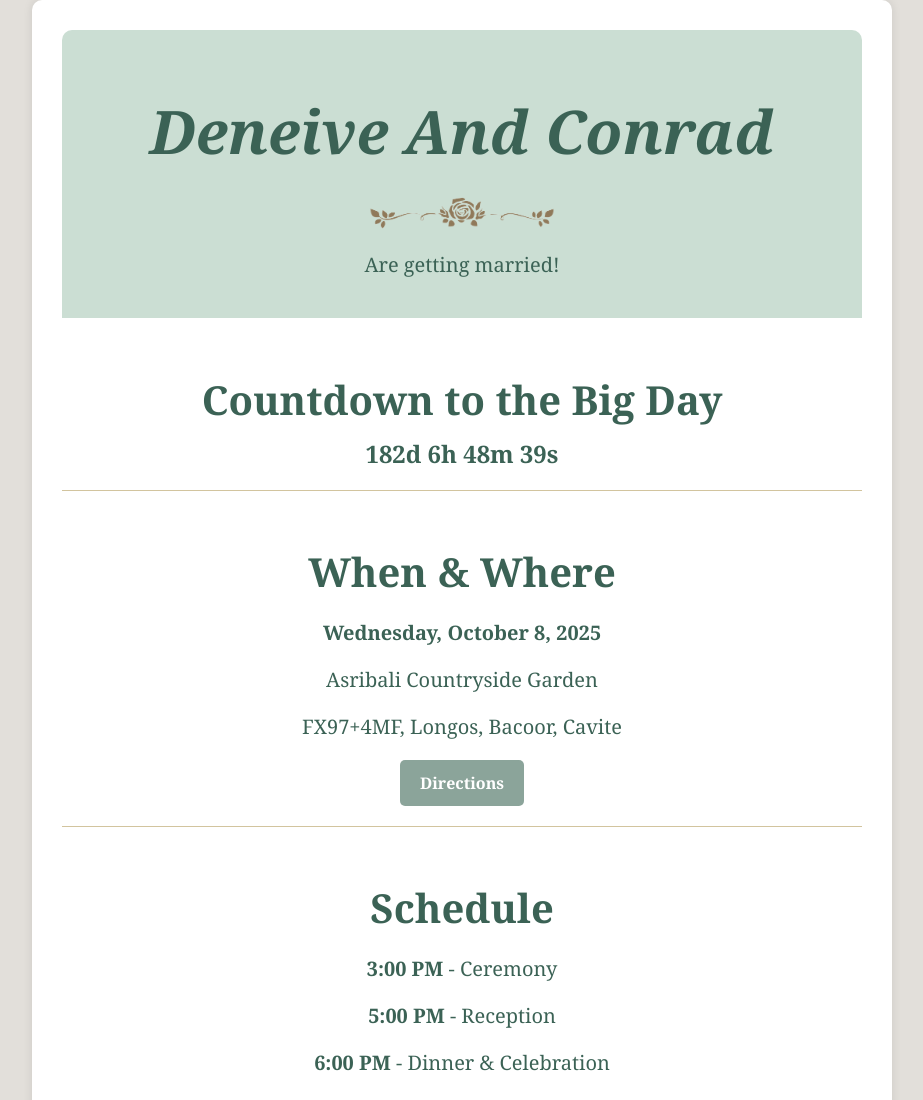
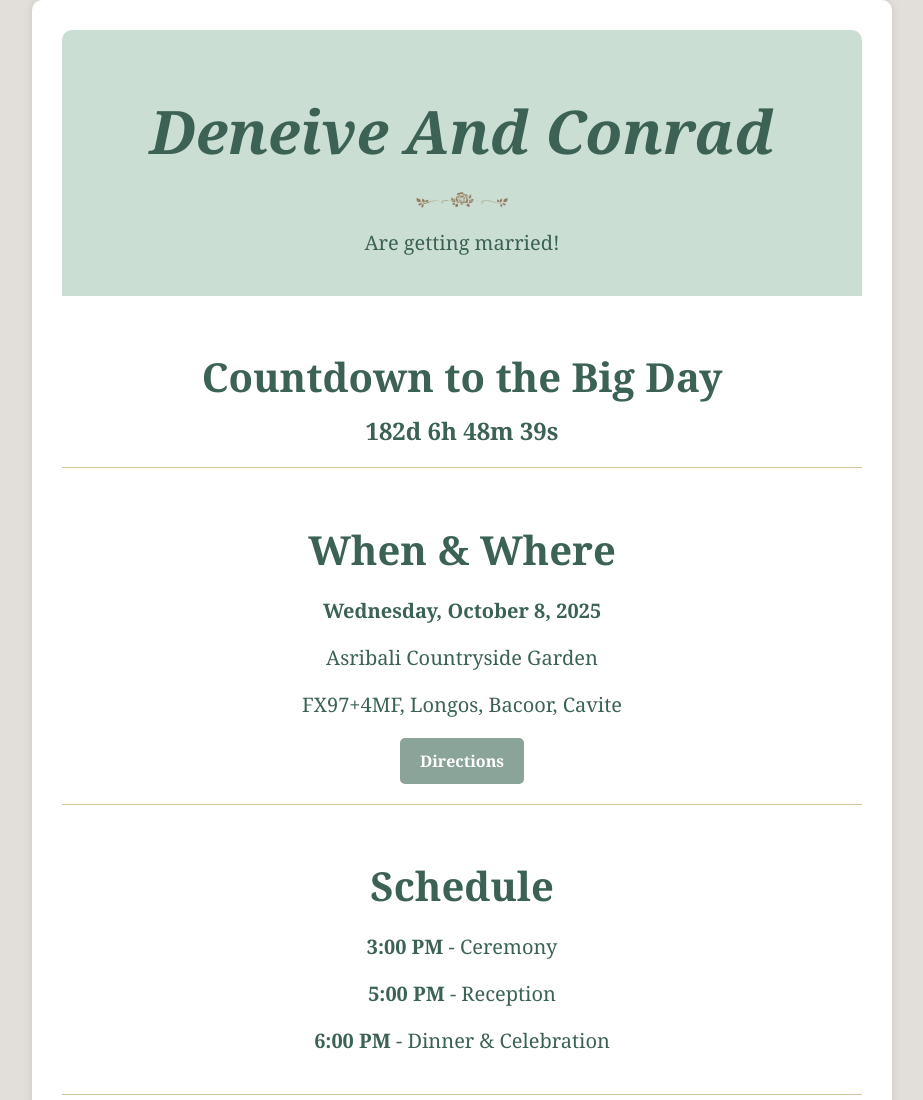
Before and after one commit to EmYours/WeddingInvitation, a plain HTML site: page index.html in a window 1280 px wide. Shown: the top 1100 px of the page, without its empty margins (178-1101 px from the left). Drawn offline with Linux system fonts and the light colour scheme.

Commit message:
Update index.html

```diff
--- a/index.html
+++ b/index.html
@@ -93,7 +93,8 @@
             border-radius: 8px;
         }
         .header-decor {
-            width: 200px;
+            width: 100px;
+            max-width: 30%;
             height: auto;
             margin: 10px auto;
             display: block;
@@ -104,6 +105,7 @@
     <div class="container">
         <header>
             <h1>Deneive And Conrad</h1>
+            <p style="margin: 10px 0;">
             <img src="goldflower.png" alt="Decorative element" class="header-decor">
             <p>Are getting married!</p>
         </header>
```
